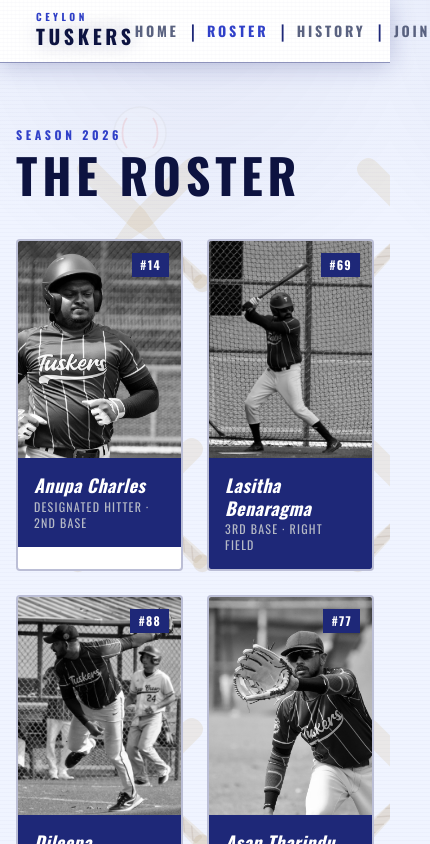
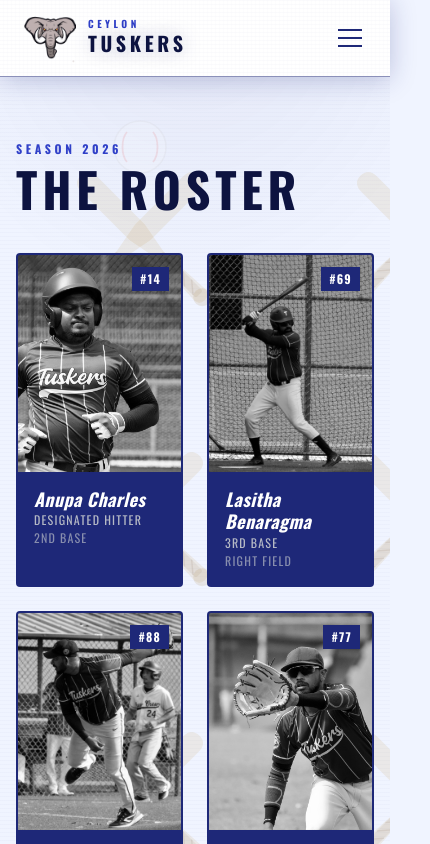
Before and after one commit to ambarox/tuskers-web, a Next.js app: page /roster in a window 390 px wide. Shown: the top 844 px of the page, 430 px wide, since content can reach past the window. Built offline with nearby package versions, Linux system fonts and the light colour scheme.

Commit message:
Update metadata and SEO details across core pages; rebrand to "Ceylon Tuskers Baseball Club" with enhanced descriptions, OpenGraph, and JSON-LD schema.

```diff
--- a/src/app/roster/page.tsx
+++ b/src/app/roster/page.tsx
@@ -23,12 +23,12 @@
             initial={{ opacity: 0, y: 24 }}
             animate={{ opacity: 1, y: 0 }}
             transition={{ duration: 0.4, delay: i * 0.08 }}
-            className="card-hover group relative border-2 border-[#1e2878]/30 hover:border-[#1e2878] overflow-hidden rounded-sm bg-white"
+            className="card-hover group relative border-2 border-[#1e2878]/30 hover:border-[#1e2878] overflow-hidden rounded-sm bg-[#1e2878]"
           >
             {/* Player image */}
-            <div className="relative aspect-[3/4] bg-[#eef1ff] overflow-hidden">
+            <div className="relative aspect-[3/4] bg-[#1e2878] overflow-hidden">
               {/* Fallback silhouette — behind the image */}
-              <div className="absolute inset-0 flex items-center justify-center text-[#1e2878]/20 text-8xl select-none pointer-events-none">
+              <div className="absolute inset-0 flex items-center justify-center text-white/20 text-8xl select-none pointer-events-none">
                 ⚾
               </div>
               <Image
@@ -50,10 +50,10 @@
               <h3 className="font-black italic tracking-wide text-white text-lg leading-tight">
                 {player.name}
               </h3>
-              <p className="text-xs tracking-widest uppercase text-[#B5B9C5] mt-0.5">
-                {player.pos}
-                {player.pos2 ? ` · ${player.pos2}` : ""}
-              </p>
+              <p className="text-xs tracking-widest uppercase text-[#B5B9C5] mt-0.5">{player.pos}</p>
+              {player.pos2 && (
+                <p className="text-xs tracking-widest uppercase text-[#B5B9C5]/70 mt-0.5">{player.pos2}</p>
+              )}
             </div>
           </motion.div>
         ))}
--- a/src/components/BallparkMoments.tsx
+++ b/src/components/BallparkMoments.tsx
@@ -20,16 +20,16 @@
       initial={{ opacity: 0, x: 20 }}
       animate={{ opacity: 1, x: 0 }}
       transition={{ duration: 0.5, delay: 0.2 }}
-      className="leather blue-glow-border card-lift rounded-sm overflow-hidden flex flex-col flex-1 min-h-0"
+      className="leather blue-glow-border card-lift rounded-sm overflow-hidden flex flex-col md:flex-1 md:min-h-0"
     >
       <div className="score-label text-center">Ballpark Moments</div>
 
       {/* 6×2 photo grid */}
-      <div className="grid grid-cols-2 grid-rows-6 gap-0.5 p-0.5 flex-1 min-h-0">
+      <div className="grid grid-cols-2 gap-0.5 p-0.5 md:grid-rows-6 md:flex-1 md:min-h-0">
         {gallery.map((item) => (
           <div
             key={item.id}
-            className="relative overflow-hidden bg-[#dde3ff] border border-[#1e2878]/20"
+            className="relative overflow-hidden bg-[#dde3ff] border border-[#1e2878]/20 aspect-[4/3] md:aspect-auto"
           >
             <img
               src={item.src}
--- a/src/components/Nav.tsx
+++ b/src/components/Nav.tsx
@@ -2,6 +2,7 @@
 
 import Link from "next/link";
 import { usePathname } from "next/navigation";
+import { useState } from "react";
 
 const links = [
   { href: "/",        label: "Home"    },
@@ -24,13 +25,15 @@
 
 export default function Nav() {
   const pathname = usePathname();
+  const [open, setOpen] = useState(false);
 
   return (
     <header className="leather border-b border-[#1e2878]/50 sticky top-0 z-50"
             style={{ boxShadow: "0 2px 24px rgba(30,40,120,0.25)" }}>
       <div className="max-w-6xl mx-auto px-6 py-3 flex items-center justify-between">
+
         {/* Logo + team name */}
-        <Link href="/" className="flex items-center gap-3 group">
+        <Link href="/" className="flex items-center gap-3 group" onClick={() => setOpen(false)}>
           <div className="group-hover:drop-shadow-[0_0_12px_rgba(30,40,120,0.9)] transition-all duration-300">
             <TuskerLogo />
           </div>
@@ -40,8 +43,8 @@
           </div>
         </Link>
 
-        {/* Nav links with pipe dividers */}
-        <nav className="flex items-center">
+        {/* Desktop nav */}
+        <nav className="hidden md:flex items-center">
           {links.map(({ href, label }, i) => (
             <span key={href} className="flex items-center">
               {i > 0 && (
@@ -60,7 +63,38 @@
             </span>
           ))}
         </nav>
+
+        {/* Hamburger button — mobile only */}
+        <button
+          className="md:hidden flex flex-col justify-center items-center gap-1.5 w-8 h-8"
+          onClick={() => setOpen((o) => !o)}
+          aria-label="Toggle menu"
+        >
+          <span className={`block w-6 h-0.5 bg-[#1e2878] transition-all duration-300 origin-center ${open ? "rotate-45 translate-y-2" : ""}`} />
+          <span className={`block w-6 h-0.5 bg-[#1e2878] transition-all duration-300 ${open ? "opacity-0" : ""}`} />
+          <span className={`block w-6 h-0.5 bg-[#1e2878] transition-all duration-300 origin-center ${open ? "-rotate-45 -translate-y-2" : ""}`} />
+        </button>
       </div>
+
+      {/* Mobile dropdown */}
+      {open && (
+        <nav className="md:hidden leather border-t border-[#1e2878]/20 px-6 py-4 flex flex-col gap-4">
+          {links.map(({ href, label }) => (
+            <Link
+              key={href}
+              href={href}
+              onClick={() => setOpen(false)}
+              className={`text-sm tracking-[0.25em] uppercase font-bold transition-colors duration-200 ${
+                pathname === href
+                  ? "text-[#3040c8]"
+                  : "text-[#5a6280] hover:text-[#1e2878]"
+              }`}
+            >
+              {label}
+            </Link>
+          ))}
+        </nav>
+      )}
     </header>
   );
 }
```
